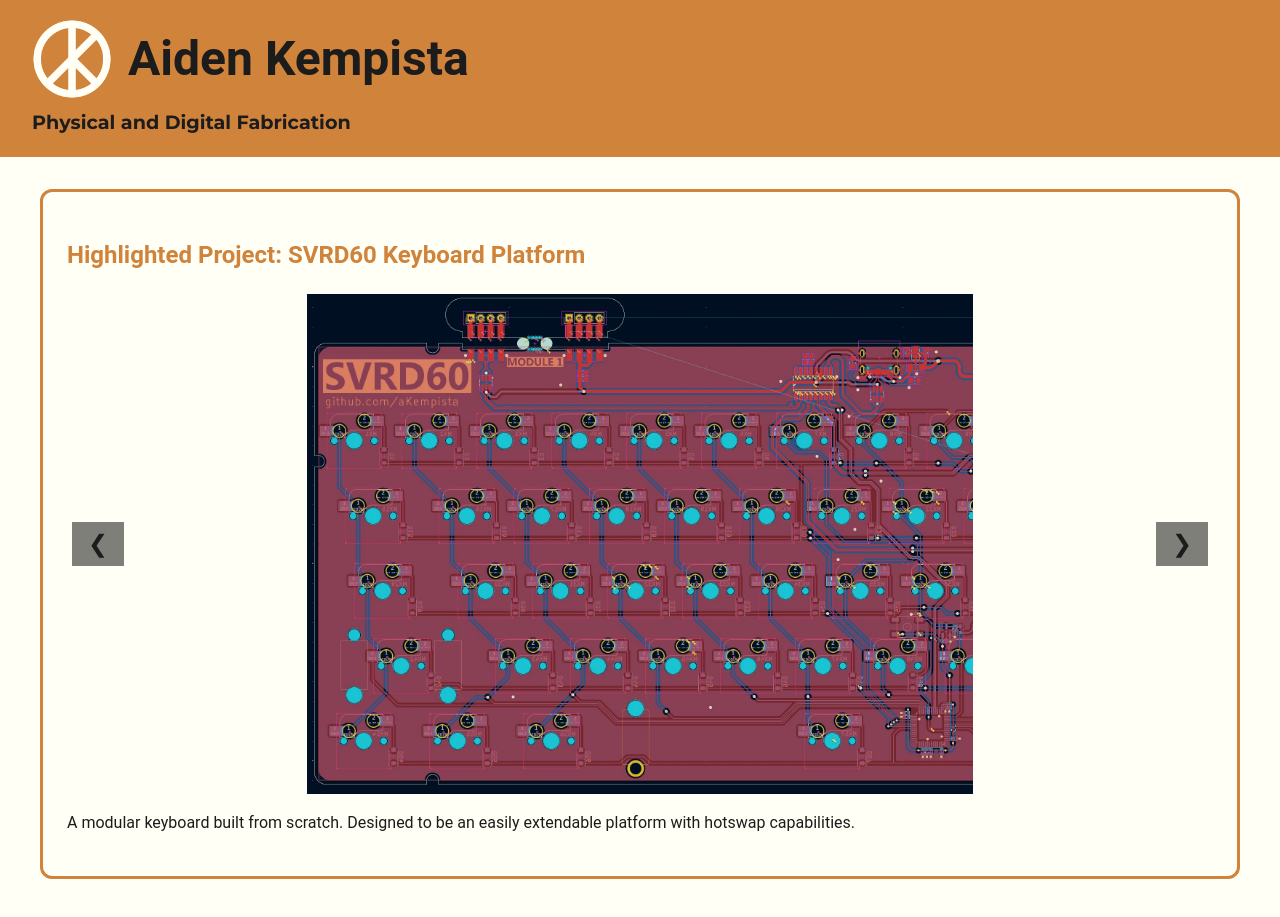
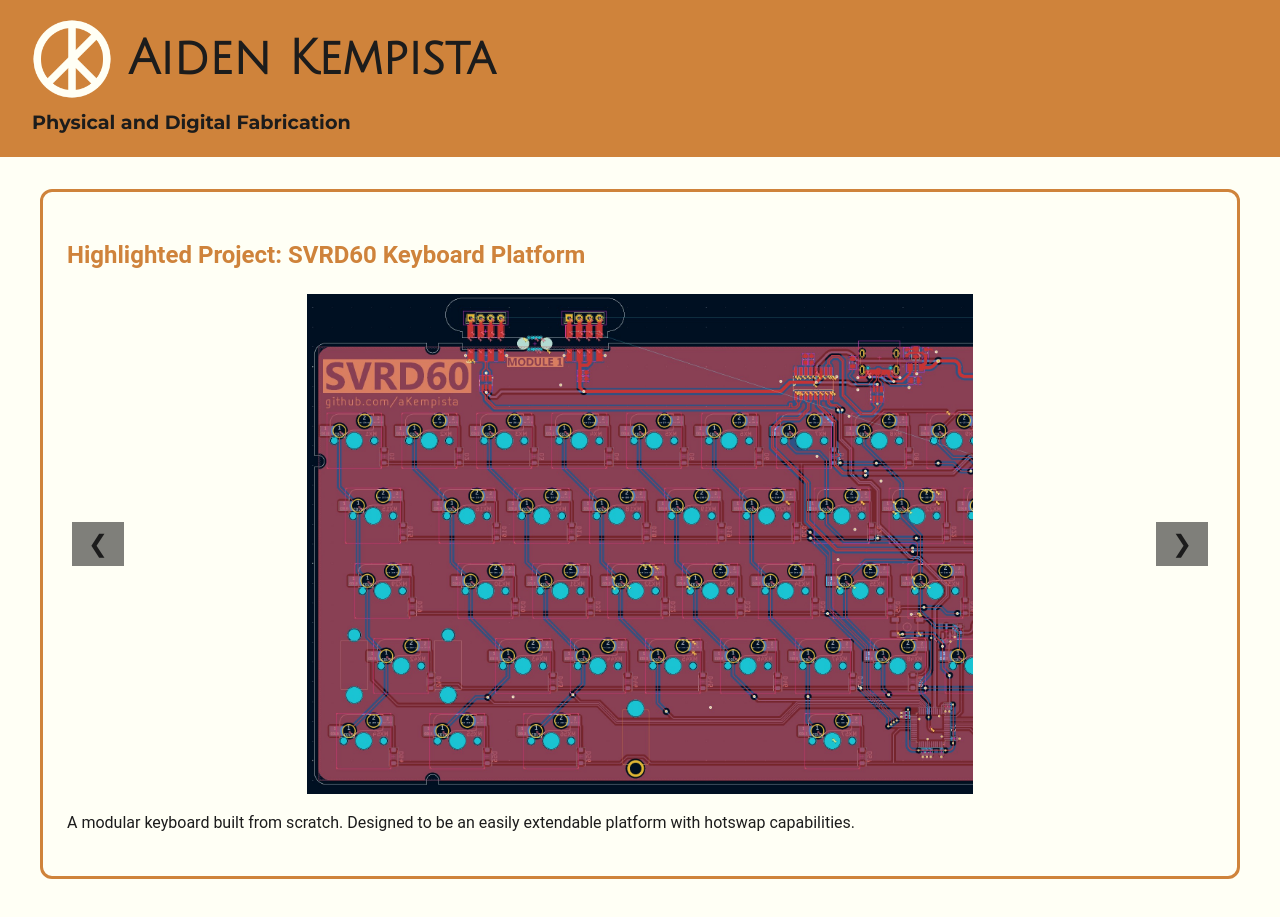
Before and after one commit to aKempista/akempista.github.io, a Jekyll site: the page built from index.html, in a window 1280 px wide. Shown: the top 917 px of the page. Built offline with Jekyll 4.4.1, drawn with Linux system fonts in a browser that asks for light colours; some web fonts are replaced.

Commit message:
Update default.html

```diff
--- a/_layouts/default.html
+++ b/_layouts/default.html
@@ -8,6 +8,7 @@
   <link href="https://fonts.googleapis.com/css?family=Montserrat:700&display=swap" rel="stylesheet">
   <link href="https://fonts.googleapis.com/css?family=Lora:700&display=swap" rel="stylesheet">
   <link href="https://fonts.googleapis.com/css2?family=Asimovian&display=swap" rel="stylesheet">
+  <link href="https://fonts.googleapis.com/css2?family=Julius+Sans+One&display=swap" rel="stylesheet">
   <style>
     :root {
       --primary: #FFFFF5;
@@ -43,7 +44,7 @@
       font-weight: bold;
       margin: 0;
       line-height: 1;
-      font-family: "Roboto", sans-serif;
+      font-family: "Julius Sans One", sans-serif;
     }
     header p {
       margin: 0.5rem 0 0 0;
```
